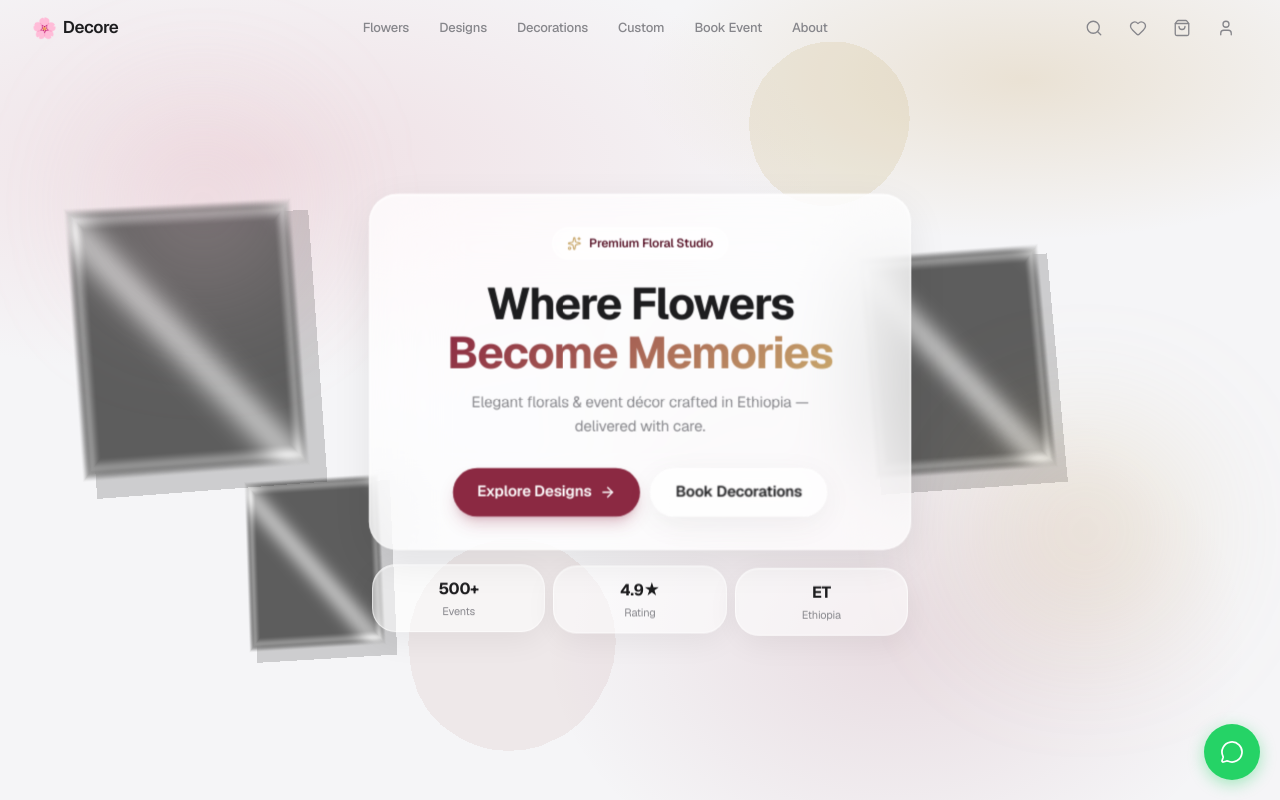
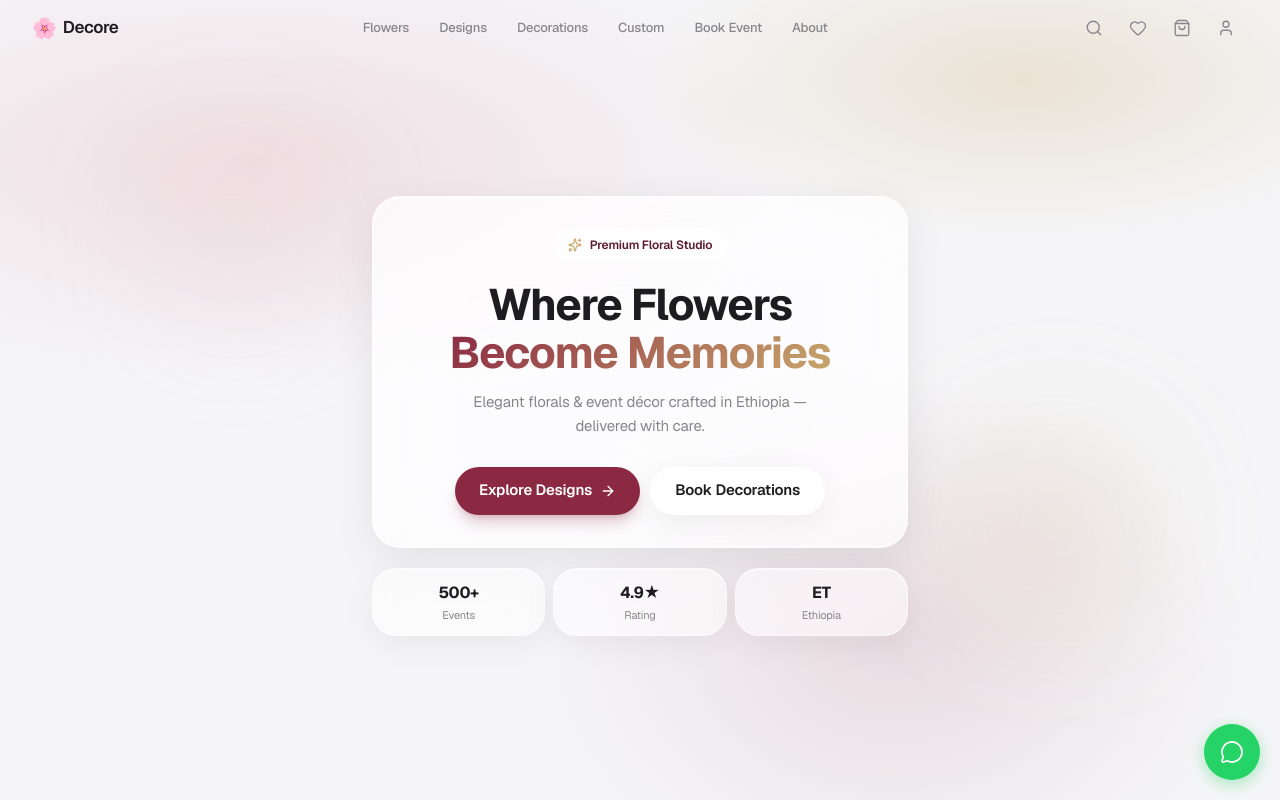
Before and after one commit to Menelik2/Decore, a Next.js app: page / in a window 1280 px wide. Shown: the top 800 px of the page. Built offline with nearby package versions, Linux system fonts and the light colour scheme.

Commit message:
Hero: remove 3D background for users — clean glass UI only

```diff
--- a/src/components/home/hero.tsx
+++ b/src/components/home/hero.tsx
@@ -1,15 +1,9 @@
 "use client"
 
-import dynamic from "next/dynamic"
 import { motion, useMotionValue, useSpring, useTransform } from "framer-motion"
 import Link from "next/link"
 import { ArrowRight, Sparkles } from "lucide-react"
 import { useRef } from "react"
-
-const HeroCanvas = dynamic(
-  () => import("./three/hero-canvas").then((m) => m.HeroCanvas),
-  { ssr: false, loading: () => null }
-)
 
 function GlassPanel({ children }: { children: React.ReactNode }) {
   const ref = useRef<HTMLDivElement>(null)
@@ -17,9 +11,8 @@ function GlassPanel({ children }: { children: React.ReactNode }) {
   const my = useMotionValue(0)
   const springX = useSpring(mx, { stiffness: 120, damping: 18 })
   const springY = useSpring(my, { stiffness: 120, damping: 18 })
-  const rotateX = useTransform(springY, [-40, 40], [6, -6])
-  const rotateY = useTransform(springX, [-40, 40], [-8, 8])
-  const translateZ = useTransform(springX, [-40, 40], [0, 12])
+  const rotateX = useTransform(springY, [-40, 40], [5, -5])
+  const rotateY = useTransform(springX, [-40, 40], [-6, 6])
 
   const onMove = (e: React.MouseEvent | React.TouchEvent) => {
     const el = ref.current
@@ -37,8 +30,8 @@ function GlassPanel({ children }: { children: React.ReactNode }) {
       clientX = e.clientX
       clientY = e.clientY
     }
-    mx.set((clientX - cx) * 0.35)
-    my.set((clientY - cy) * 0.35)
+    mx.set((clientX - cx) * 0.3)
+    my.set((clientY - cy) * 0.3)
   }
 
   const onLeave = () => {
@@ -56,21 +49,12 @@ function GlassPanel({ children }: { children: React.ReactNode }) {
       style={{
         rotateX,
         rotateY,
-        translateZ,
         transformPerspective: 900,
         transformStyle: "preserve-3d",
       }}
-      initial={{ opacity: 0, y: 36, scale: 0.94 }}
-      animate={{
-        opacity: 1,
-        y: [0, -6, 0],
-        scale: 1,
-      }}
-      transition={{
-        opacity: { duration: 0.7 },
-        scale: { duration: 0.75, ease: [0.22, 1, 0.36, 1] },
-        y: { duration: 5.5, repeat: Infinity, ease: "easeInOut", delay: 0.8 },
-      }}
+      initial={{ opacity: 0, y: 28, scale: 0.96 }}
+      animate={{ opacity: 1, y: 0, scale: 1 }}
+      transition={{ duration: 0.7, ease: [0.22, 1, 0.36, 1] }}
       className="glass-strong rounded-[28px] p-6 sm:p-8 text-center pointer-events-auto will-change-transform"
     >
       {children}
@@ -80,28 +64,26 @@ function GlassPanel({ children }: { children: React.ReactNode }) {
 
 export function Hero() {
   return (
-    <section className="relative min-h-[100svh] flex items-center justify-center overflow-hidden glass-mesh [perspective:1200px]">
-      <HeroCanvas />
-
-      <div className="absolute inset-0 pointer-events-none z-[1]" aria-hidden>
+    <section className="relative min-h-[100svh] flex items-center justify-center overflow-hidden glass-mesh">
+      <div className="absolute inset-0 pointer-events-none" aria-hidden>
         <motion.div
-          className="absolute top-[12%] left-[8%] h-44 w-44 rounded-full bg-blush/30 blur-3xl"
-          animate={{ y: [0, 28, 0], x: [0, 18, 0] }}
-          transition={{ duration: 9, repeat: Infinity, ease: "easeInOut" }}
+          className="absolute top-[18%] left-[12%] h-36 w-36 rounded-full bg-blush/25 blur-3xl"
+          animate={{ y: [0, 16, 0], x: [0, 10, 0] }}
+          transition={{ duration: 10, repeat: Infinity, ease: "easeInOut" }}
         />
         <motion.div
-          className="absolute bottom-[18%] right-[6%] h-52 w-52 rounded-full bg-gold/20 blur-3xl"
-          animate={{ y: [0, -22, 0], x: [0, -14, 0] }}
-          transition={{ duration: 11, repeat: Infinity, ease: "easeInOut" }}
+          className="absolute bottom-[22%] right-[10%] h-44 w-44 rounded-full bg-gold/15 blur-3xl"
+          animate={{ y: [0, -14, 0], x: [0, -8, 0] }}
+          transition={{ duration: 12, repeat: Infinity, ease: "easeInOut" }}
         />
       </div>
 
-      <div className="relative z-10 mx-auto max-w-xl w-full px-4 sm:px-5 pt-20 pb-12 pointer-events-none [transform-style:preserve-3d]">
+      <div className="relative z-10 mx-auto max-w-xl w-full px-4 sm:px-5 pt-20 pb-12">
         <GlassPanel>
           <motion.div
             initial={{ opacity: 0, y: 12 }}
             animate={{ opacity: 1, y: 0 }}
-            transition={{ delay: 0.2 }}
+            transition={{ delay: 0.15 }}
             className="inline-flex items-center gap-2 glass-chip rounded-full px-3.5 py-1.5 mb-5 text-[12px] font-semibold text-deep-burgundy"
           >
             <Sparkles className="h-3.5 w-3.5 text-gold" />
@@ -110,9 +92,9 @@ export function Hero() {
 
           <motion.h1
             className="text-[32px] sm:text-[40px] md:text-[44px] font-bold tracking-tight text-label leading-[1.1] mb-3"
-            initial={{ opacity: 0, y: 18 }}
+            initial={{ opacity: 0, y: 16 }}
             animate={{ opacity: 1, y: 0 }}
-            transition={{ delay: 0.28, duration: 0.7 }}
+            transition={{ delay: 0.22, duration: 0.65 }}
           >
             Where Flowers
             <br />
@@ -123,16 +105,16 @@ export function Hero() {
             className="text-[15px] text-label-secondary leading-relaxed mb-7 max-w-sm mx-auto"
             initial={{ opacity: 0 }}
             animate={{ opacity: 1 }}
-            transition={{ delay: 0.4 }}
+            transition={{ delay: 0.35 }}
           >
             Elegant florals & event décor crafted in Ethiopia — delivered with care.
           </motion.p>
 
           <motion.div
             className="flex flex-col sm:flex-row items-center justify-center gap-2.5"
-            initial={{ opacity: 0, y: 14 }}
+            initial={{ opacity: 0, y: 12 }}
             animate={{ opacity: 1, y: 0 }}
-            transition={{ delay: 0.5 }}
+            transition={{ delay: 0.45 }}
           >
             <Link
               href="/designs"
@@ -151,31 +133,20 @@ export function Hero() {
         </GlassPanel>
 
         <motion.div
-          className="mt-5 grid grid-cols-3 gap-2 pointer-events-auto"
-          initial={{ opacity: 0, y: 20 }}
+          className="mt-5 grid grid-cols-3 gap-2"
+          initial={{ opacity: 0, y: 16 }}
           animate={{ opacity: 1, y: 0 }}
-          transition={{ delay: 0.6, duration: 0.6 }}
+          transition={{ delay: 0.55, duration: 0.55 }}
         >
           {[
             { value: "500+", label: "Events" },
             { value: "4.9★", label: "Rating" },
             { value: "ET", label: "Ethiopia" },
-          ].map((s, i) => (
-            <motion.div
-              key={s.label}
-              className="glass rounded-2xl py-3 px-2 text-center"
-              animate={{ y: [0, -4, 0] }}
-              transition={{
-                duration: 4 + i * 0.6,
-                repeat: Infinity,
-                ease: "easeInOut",
-                delay: i * 0.25,
-              }}
-              whileHover={{ y: -6, scale: 1.04 }}
-            >
+          ].map((s) => (
+            <div key={s.label} className="glass rounded-2xl py-3 px-2 text-center">
               <p className="text-[16px] font-bold text-label tracking-tight">{s.value}</p>
               <p className="text-[11px] text-label-secondary mt-0.5">{s.label}</p>
-            </motion.div>
+            </div>
           ))}
         </motion.div>
       </div>
```
